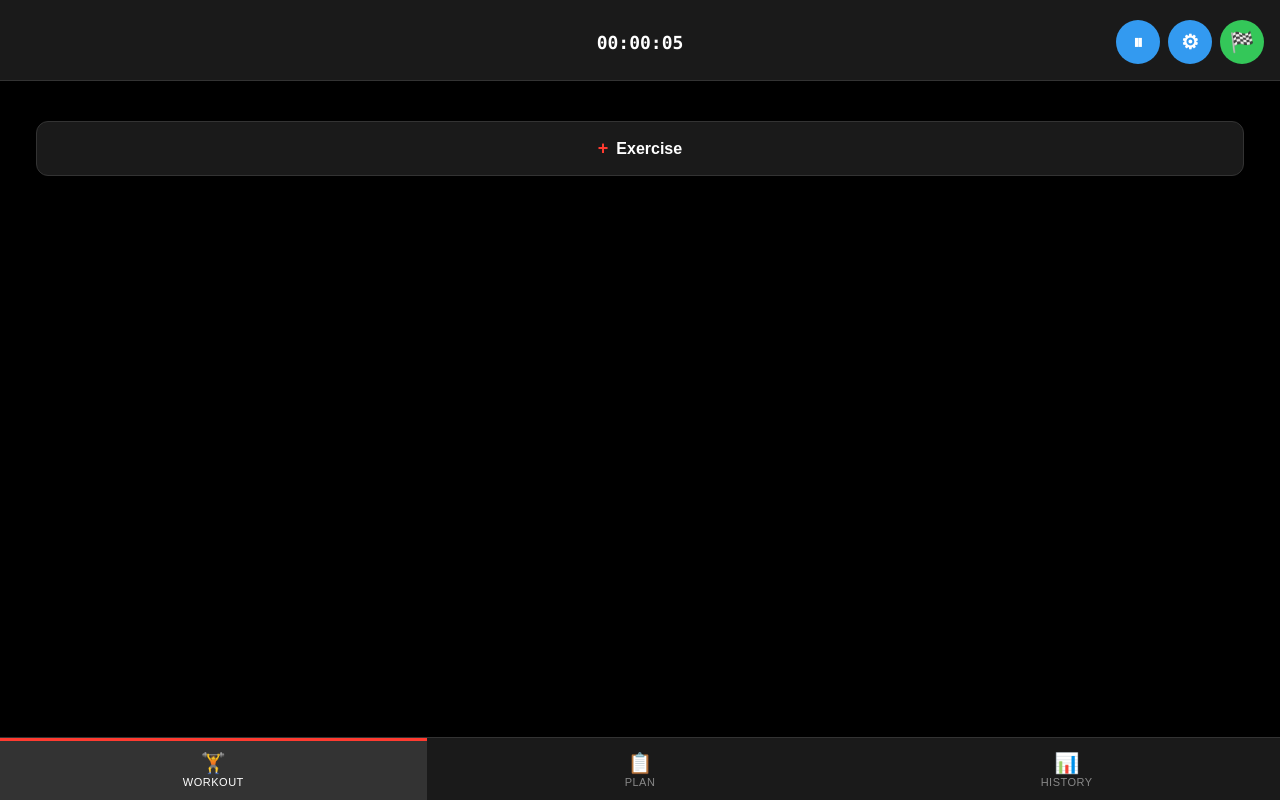
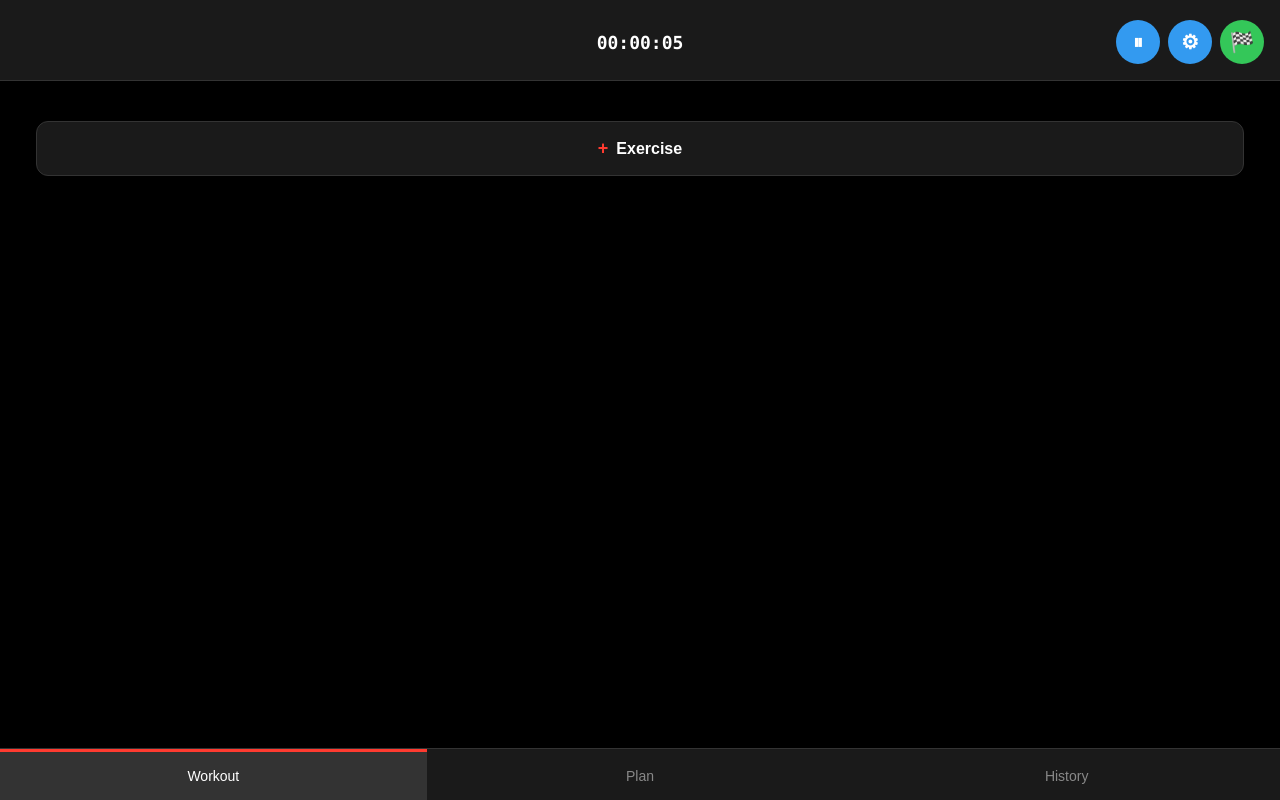
Before and after one commit to gofrolist/buddy-gym-bot, a React (Vite) app in the folder webapp/: page / in a window 1280 px wide. Built offline with nearby package versions, Linux system fonts and the light colour scheme.

Commit message:
fix plan tab

```diff
--- a/webapp/src/App.tsx
+++ b/webapp/src/App.tsx
@@ -695,24 +695,30 @@ export default function App() {
         <div className="tab-navigation">
                           <button
           className={`tab-button ${activeTab === 'workout' ? 'tab-button--active' : ''}`}
-            onClick={() => setActiveTab('workout')}
+          onClick={() => {
+            setActiveTab('workout');
+            setShowKeypad(false);
+          }}
         >
-            <span className="tab-icon">🏋️</span>
-            <span className="tab-label">Workout</span>
+          Workout
         </button>
         <button
           className={`tab-button ${activeTab === 'plan' ? 'tab-button--active' : ''}`}
-            onClick={() => setActiveTab('plan')}
+          onClick={() => {
+            setActiveTab('plan');
+            setShowKeypad(false);
+          }}
         >
-            <span className="tab-icon">📋</span>
-            <span className="tab-label">Plan</span>
+          Plan
         </button>
         <button
           className={`tab-button ${activeTab === 'history' ? 'tab-button--active' : ''}`}
-            onClick={() => setActiveTab('history')}
+          onClick={() => {
+            setActiveTab('history');
+            setShowKeypad(false);
+          }}
         >
-            <span className="tab-icon">📊</span>
-            <span className="tab-label">History</span>
+          History
         </button>
         </div>
       )}
--- a/webapp/src/styles.css
+++ b/webapp/src/styles.css
@@ -58,19 +58,16 @@ body {
 
 .tab-button {
   flex: 1;
-  padding: 12px 8px;
+  padding: 16px 12px;
   border: none;
   background-color: transparent;
   color: #888;
-  font-size: 12px;
+  font-size: 14px;
   font-weight: 500;
   cursor: pointer;
   transition: all 0.2s ease;
   border-top: 3px solid transparent;
-  display: flex;
-  flex-direction: column;
-  align-items: center;
-  gap: 4px;
+  text-align: center;
 }
 
 .tab-button:hover {
@@ -84,17 +81,7 @@ body {
   background-color: #333;
 }
 
-.tab-icon {
-  font-size: 20px;
-  line-height: 1;
-}
 
-.tab-label {
-  font-size: 11px;
-  line-height: 1;
-  text-transform: uppercase;
-  letter-spacing: 0.5px;
-}
 
 
 
```
Also changed, not shown: 2 other files (tests, documents, lock files or other folders). Lines whose indentation alone changed are shown as unchanged.
